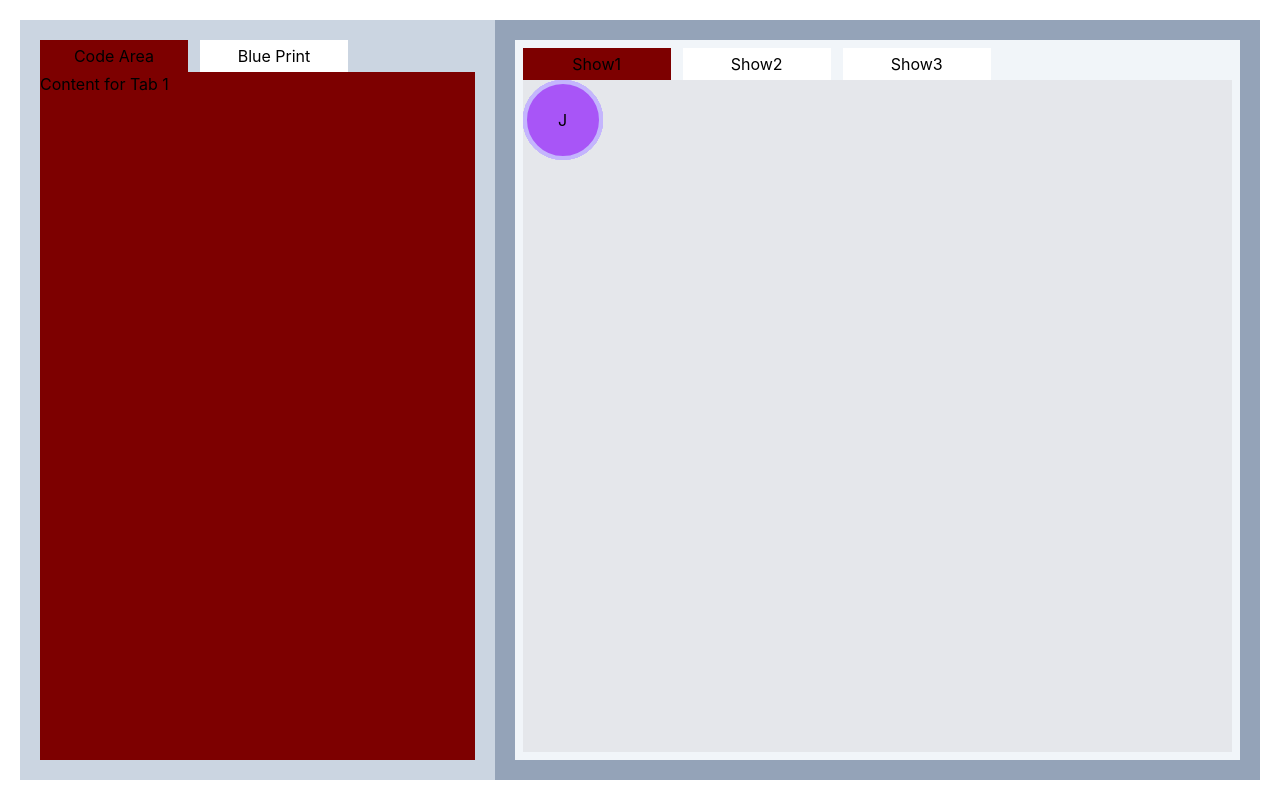
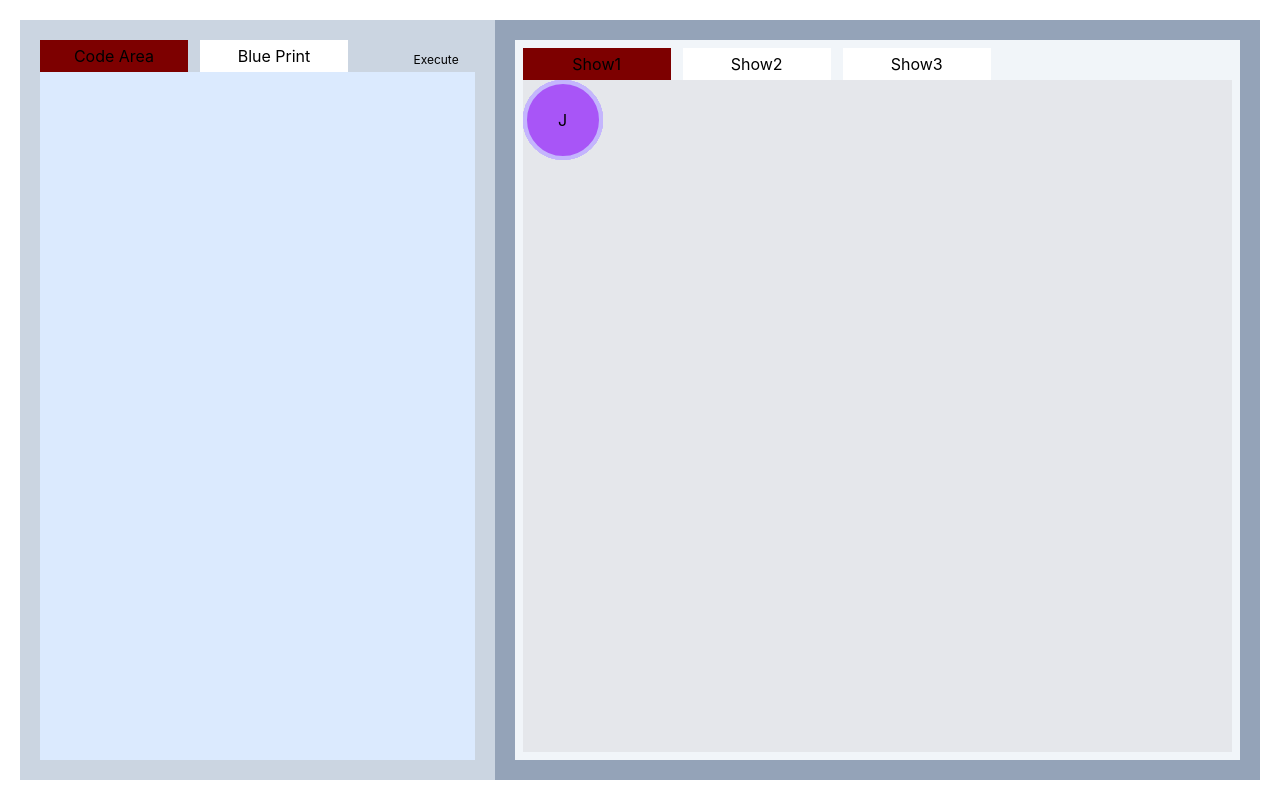
Before and after one commit to DaViz2/data_visualizer, a React (Create React App) app: page / in a window 1280 px wide. Built offline with nearby package versions, Linux system fonts and the light colour scheme.

Commit message:
기능 추가. 카카오톡 설명 참조

```diff
--- a/package.json
+++ b/package.json
@@ -12,7 +12,7 @@
     "react-bootstrap": "^2.10.2",
     "react-dom": "^18.2.0",
     "react-draggable": "^4.4.6",
-    "react-scripts": "5.0.1",
+    "react-scripts": "^5.0.1",
     "reactflow": "^11.10.4",
     "typescript": "^4.4.2",
     "web-vitals": "^2.1.0"
@@ -45,7 +45,8 @@
     "start": "react-scripts start",
     "build": "react-scripts build",
     "test": "react-scripts test",
-    "eject": "react-scripts eject"
+    "eject": "react-scripts eject",
+    "lint": "eslint ."
   },
   "eslintConfig": {
     "extends": [
--- a/src/component/tab/Tab.tsx
+++ b/src/component/tab/Tab.tsx
@@ -30,7 +30,7 @@ function TabComponent({ tabs }: TabComponentProps): JSX.Element {
             }flex pr-3 w-[10rem] h-[2rem]`}
           >
             <div
-              className={`flex ${index === 0 ? 'bg-[#7D0000] ' : 'bg-white '} w-full h-full justify-center items-center`}
+              className={`flex ${index === activeTab ? 'bg-[#7D0000] ' : 'bg-white '} w-full h-full justify-center items-center`}
             >
               {tab.title}
             </div>
--- a/src/component/userArea/UserArea.tsx
+++ b/src/component/userArea/UserArea.tsx
@@ -1,20 +1,27 @@
-import Blueprint from '../userArea/blueprint/Blueprint'
-import TabComponent from '../tab/Tab'
+import React, { useState } from 'react';
+import { saveAs } from 'file-saver';
+import Blueprint from './blueprint/Blueprint';
+import TabComponent from '../tab/Tab';
+import Board from './board/Board';
+import Button from './board/Button';
 
 export default function Userarea() {
+  const [code, setCode] = useState('');
+  const handleSaveToFile = () => {
+    const blob = new Blob([code], { type: 'application/json;charset=utf-8' });
+    saveAs(blob, 'code.json');
+  };
   const tabs = [
     {
       title: 'Code Area',
-      content: (
-        <div className="h-full w-full bg-[#7D0000]">Content for Tab 1</div>
-      ),
+      content: <Board code={code} setCode={setCode} />,
     },
     { title: 'Blue Print', content: <Blueprint /> },
   ];
-
   return (
-    <div className="flex w-full h-full">
+    <div className="relative flex w-full h-full">
       <TabComponent tabs={tabs} />
+      <Button handleExecute={handleSaveToFile} />
     </div>
   );
 }
--- a/src/component/userArea/blueprint/Sidebar.tsx
+++ b/src/component/userArea/blueprint/Sidebar.tsx
@@ -1,3 +1,56 @@
+import React from 'react';
+import './blueprint.css';
+
+function Sidebar() {
+  const onDragStart = (
+    event: React.DragEvent<HTMLDivElement>,
+    nodeType: string,
+  ) => {
+    const newEvent = { ...event };
+    newEvent.dataTransfer.setData('application/reactflow', nodeType);
+    newEvent.dataTransfer.effectAllowed = 'move';
+  };
+
+  return (
+    <div
+      style={{
+        position: 'absolute',
+        top: 0,
+        right: 0,
+        width: '25%',
+        height: '25%',
+        zIndex: 9,
+        backgroundColor: '#ccc',
+      }}
+    >
+      <div
+        className="dndnode input"
+        onDragStart={(event) => onDragStart(event, 'input')}
+        draggable
+      >
+        Input Node
+      </div>
+      <div
+        className="dndnode"
+        onDragStart={(event) => onDragStart(event, 'default')}
+        draggable
+      >
+        Default Node
+      </div>
+      <div
+        className="dndnode output"
+        onDragStart={(event) => onDragStart(event, 'output')}
+        draggable
+      >
+        Output Node
+      </div>
+    </div>
+  );
+}
+
+export default Sidebar;
+
+/*
 import React from 'react';
 import './blueprint.css';
 
@@ -50,3 +103,4 @@ const Sidebar: React.FC = () => {
 };
 
 export default Sidebar;
+*/
--- a/src/component/userArea/board/Board.tsx
+++ b/src/component/userArea/board/Board.tsx
@@ -1,6 +1,6 @@
 import React from 'react';
-import { saveAs } from 'file-saver';
-import ExecuteButton from './ExectueButton';
+// import { saveAs } from 'file-saver';
+// import Button from './Button';
 
 interface BoardProps {
   code: string;
@@ -12,56 +12,36 @@ function Board({ code, setCode }: BoardProps) {
     setCode(event.target.value);
   };
 
+  const handleKeyDown = (event: React.KeyboardEvent<HTMLTextAreaElement>) => {
+    if (event.key === 'Tab') {
+      event.preventDefault();
+      const start = event.currentTarget.selectionStart;
+      const end = event.currentTarget.selectionEnd;
+      const target = event.currentTarget;
+      setCode(`${code.slice(0, start)}\t${code.slice(end)}`);
+      setTimeout(() => {
+        target.selectionStart = start + 1;
+        target.selectionEnd = start + 1;
+      }, 0);
+    }
+  };
+  /*
   const handleSaveToFile = () => {
     const blob = new Blob([code], { type: 'application/json;charset=utf-8' });
     saveAs(blob, 'code.json');
   };
-
+  */
+  // <Button handleExecute={handleSaveToFile} />
   return (
     <div className="w-full h-full transform scale-130">
       <textarea
         className="flex w-full h-full resize-none outline-none bg-blue-100"
         value={code}
         onChange={handleCodeChange}
+        onKeyDown={handleKeyDown}
       />
-      <ExecuteButton handleExecute={handleSaveToFile} />
     </div>
   );
 }
 
 export default Board;
-
-/*
-import React, { useState } from 'react';
-import { saveAs } from 'file-saver';
-
-function Board() {
-  const [code, setCode] = useState('');
-
-  const handleCodeChange = (event: React.ChangeEvent<HTMLTextAreaElement>) => {
-    setCode(event.target.value);
-  };
-
-  const handleCodeSubmit = () => {
-    const blob = new Blob([JSON.stringify({ code })], {
-      type: 'text/plain;charset=utf-8',
-    });
-    saveAs(blob, 'code.json');
-  };
-
-  return (
-    <div className="w-full h-full transform scale-130">
-      <textarea
-        className="flex w-full h-full resize-none outline-none bg-blue-100"
-        value={code}
-        onChange={handleCodeChange}
-      />
-      <button type="button" onClick={handleCodeSubmit}>
-        Submit
-      </button>
-    </div>
-  );
-}
-
-export default Board;
-*/
--- a/src/component/userArea/board/ExectueButton.tsx
+++ b/src/component/userArea/board/Button.tsx
@@ -4,7 +4,7 @@ interface SaveButtonProps {
   handleExecute: () => void;
 }
 
-function ExecuteButton({ handleExecute }: SaveButtonProps): JSX.Element {
+function Button({ handleExecute }: SaveButtonProps): JSX.Element {
   return (
     <button
       type="button"
@@ -16,4 +16,4 @@ function ExecuteButton({ handleExecute }: SaveButtonProps): JSX.Element {
   );
 }
 
-export default ExecuteButton;
+export default Button;
```
Also changed, not shown: .eslintrc.json, 2 other files (tests, documents, lock files or other folders).
